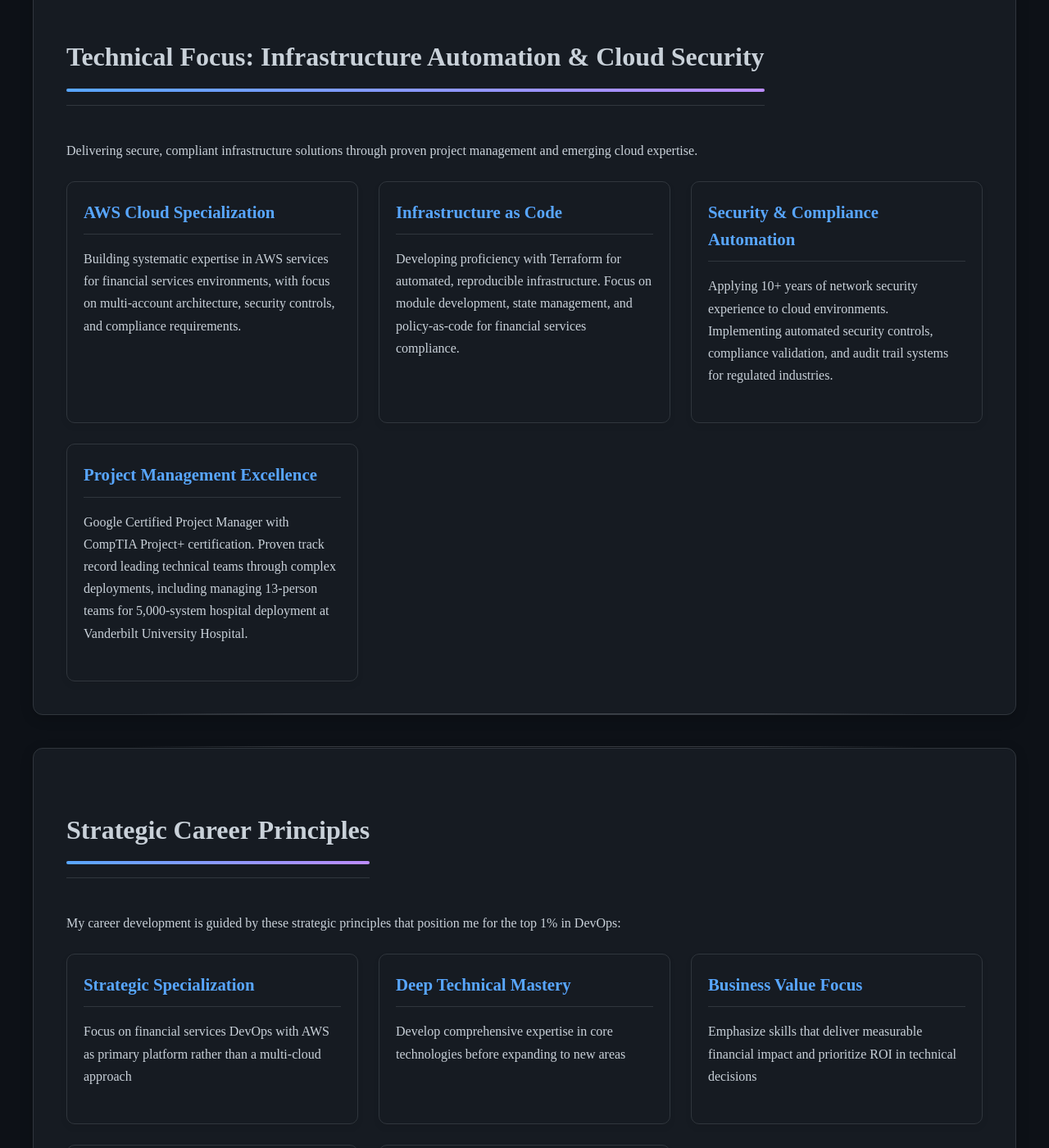
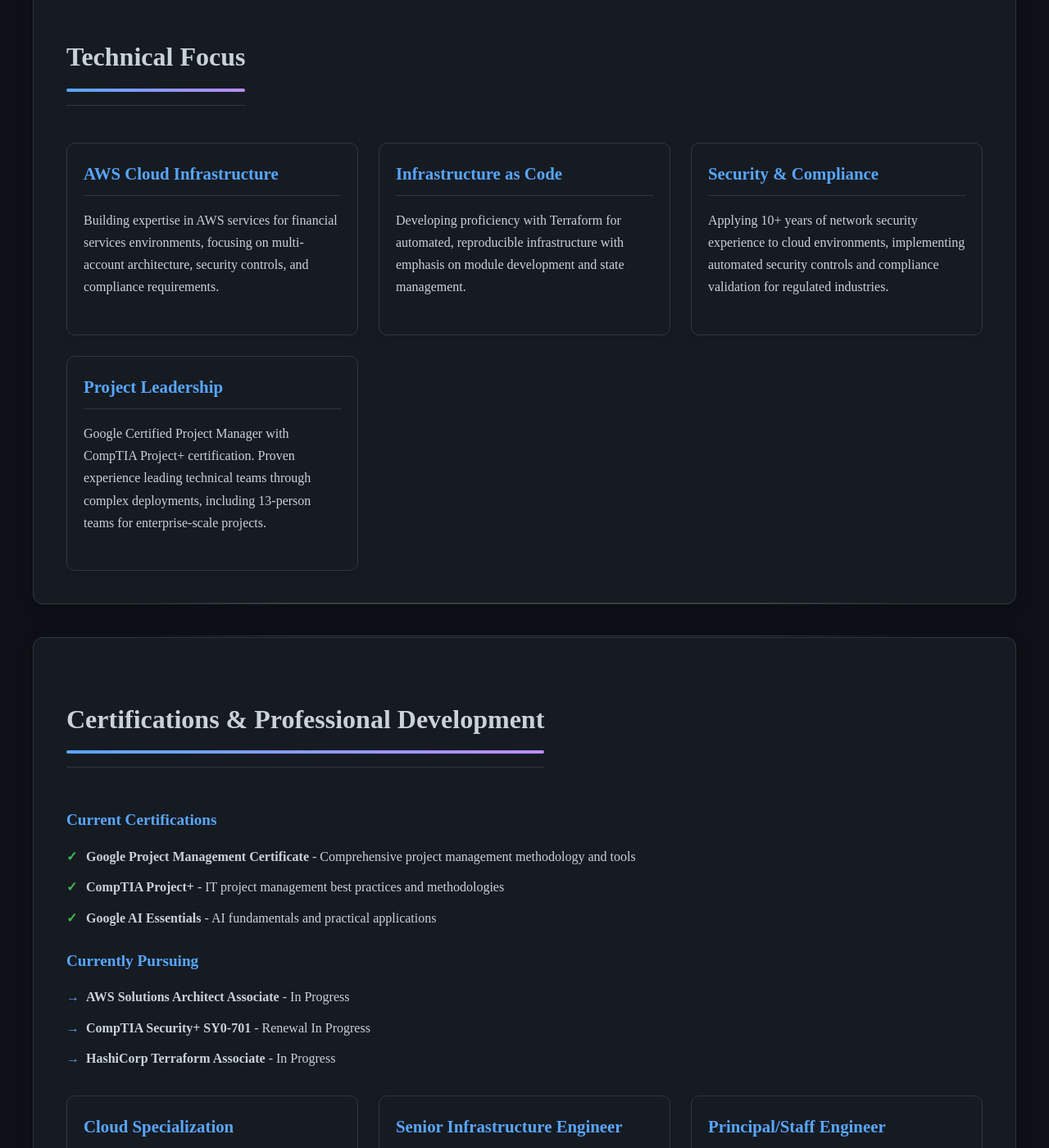
Before and after one commit to joshuamichaelhall/joshuamichaelhall.github.io, a Jekyll site: the page built from pages/about.md, in a window 1280 px wide and 1400 px high, scrolled down 752 px. Shown: the whole window at 82% size. Built offline with Jekyll 4.4.1, drawn with Linux system fonts in a browser that asks for light colours; nearby versions of some CDN libraries; some of the changed text lies outside the part shown.

Commit message:
Updates: simplified home page and about page

```diff
--- a/pages/about.md
+++ b/pages/about.md
@@ -17,90 +17,25 @@
 </div>
 
 <div class="content-section with-divider">
-  <h2>Technical Focus: Infrastructure Automation & Cloud Security</h2>
-  <p class="section-intro">Delivering secure, compliant infrastructure solutions through proven project management and emerging cloud expertise.</p>
+  <h2>Technical Focus</h2>
   <div class="expertise-grid">
     <div class="expertise-item">
-      <h3>AWS Cloud Specialization</h3>
-      <p>Building systematic expertise in AWS services for financial services environments, with focus on multi-account architecture, security controls, and compliance requirements.</p>
+      <h3>AWS Cloud Infrastructure</h3>
+      <p>Building expertise in AWS services for financial services environments, focusing on multi-account architecture, security controls, and compliance requirements.</p>
     </div>
     <div class="expertise-item">
       <h3>Infrastructure as Code</h3>
-      <p>Developing proficiency with Terraform for automated, reproducible infrastructure. Focus on module development, state management, and policy-as-code for financial services compliance.</p>
+      <p>Developing proficiency with Terraform for automated, reproducible infrastructure with emphasis on module development and state management.</p>
     </div>
     <div class="expertise-item">
-      <h3>Security & Compliance Automation</h3>
-      <p>Applying 10+ years of network security experience to cloud environments. Implementing automated security controls, compliance validation, and audit trail systems for regulated industries.</p>
+      <h3>Security & Compliance</h3>
+      <p>Applying 10+ years of network security experience to cloud environments, implementing automated security controls and compliance validation for regulated industries.</p>
     </div>
     <div class="expertise-item">
-      <h3>Project Management Excellence</h3>
-      <p>Google Certified Project Manager with CompTIA Project+ certification. Proven track record leading technical teams through complex deployments, including managing 13-person teams for 5,000-system hospital deployment at Vanderbilt University Hospital.</p>
+      <h3>Project Leadership</h3>
+      <p>Google Certified Project Manager with CompTIA Project+ certification. Proven experience leading technical teams through complex deployments, including 13-person teams for enterprise-scale projects.</p>
     </div>
   </div>
-</div>
-
-<div class="content-section with-divider">
-  <h2>Strategic Career Principles</h2>
-  <p>My career development is guided by these strategic principles that position me for the top 1% in DevOps:</p>
-  <div class="expertise-grid">
-    <div class="expertise-item">
-      <h3>Strategic Specialization</h3>
-      <p>Focus on financial services DevOps with AWS as primary platform rather than a multi-cloud approach</p>
-    </div>
-    <div class="expertise-item">
-      <h3>Deep Technical Mastery</h3>
-      <p>Develop comprehensive expertise in core technologies before expanding to new areas</p>
-    </div>
-    <div class="expertise-item">
-      <h3>Business Value Focus</h3>
-      <p>Emphasize skills that deliver measurable financial impact and prioritize ROI in technical decisions</p>
-    </div>
-    <div class="expertise-item">
-      <h3>Project-Based Acceleration</h3>
-      <p>Learn while building portfolio projects that demonstrate real-world capability in financial services</p>
-    </div>
-    <div class="expertise-item">
-      <h3>Executive Positioning</h3>
-      <p>Develop strategic skills and business acumen for principal/staff engineer roles</p>
-    </div>
-  </div>
-</div>
-
-<div class="content-section with-divider">
-  <h2>Technical Environment</h2>
-  <p>My development workflow is centered around terminal-based tools that maximize productivity and minimize context-switching:</p>
-  <div class="expertise-grid">
-    <div class="expertise-item">
-      <h3>Operating Systems</h3>
-      <p>macOS and Linux with terminal-centric workflow</p>
-    </div>
-    <div class="expertise-item">
-      <h3>Editor/IDE</h3>
-      <p>Neovim with custom configuration for infrastructure development</p>
-    </div>
-    <div class="expertise-item">
-      <h3>Terminal</h3>
-      <p>tmux for session management and multi-window workflows</p>
-    </div>
-    <div class="expertise-item">
-      <h3>Containerization</h3>
-      <p>Docker and Kubernetes for application deployment</p>
-    </div>
-    <div class="expertise-item">
-      <h3>Version Control</h3>
-      <p>Git/GitHub for code management and collaboration</p>
-    </div>
-    <div class="expertise-item">
-      <h3>Cloud Platform</h3>
-      <p>AWS as primary cloud environment</p>
-    </div>
-  </div>
-</div>
-
-<div class="content-section with-divider">
-  <h2>Skills</h2>
-
-  {% include skills-list.html %}
 </div>
 
 <div class="content-section with-divider">
```
Also changed, not shown: index.markdown (+0 -53 lines).
